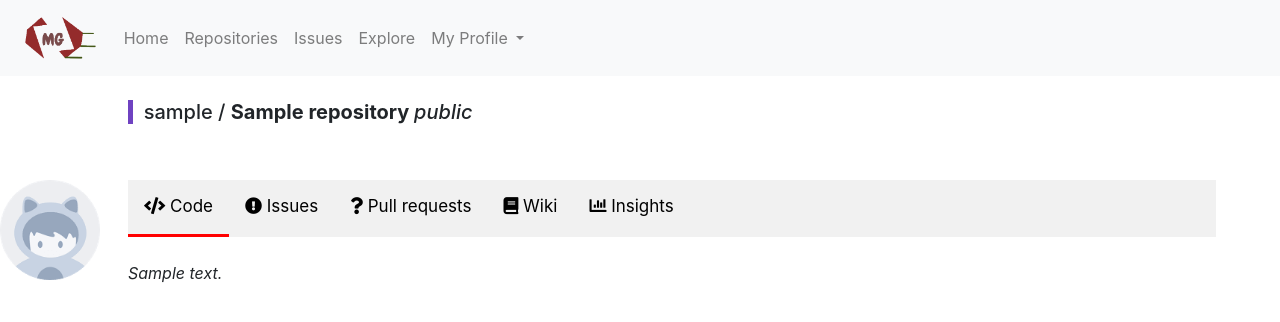
After one commit to jelenailic95/git_uks, a Django app: a page that uses my_git/templates/my_git/repositories/repository_preview.html in a window 1280 px wide. The commit adds this page. Shown: the top 322 px of the page. Run offline with Django 3.2, Linux system fonts and the light colour scheme; tables that the repository leaves empty hold one stand-in row (values such as "Sample post"); some libraries are stand-ins or nearby versions.

Commit message:
Added single repository preview

```diff
--- /dev/null
+++ b/my_git/templates/my_git/repositories/repository_preview.html
@@ -0,0 +1,27 @@
+{% extends "my_git/home.html" %}
+{% load static %}
+
+
+{% block content %}
+    <link rel="stylesheet" type="text/css" href="{% static 'my_git/styles/repositories.css' %}">
+
+    <br>
+    <h5 style="margin-left: 10%; border-left:5px solid #6f42c1"> &nbsp;
+        {{ owner }} / <b>{{ repository.name }} </b> <i>{{ repository.type }}</i></h5>
+    <br><br>
+    <img alt="User photo" src="../../../static/my_git/images/default_user.png"
+         class="img-circle" style="height:100px;"/>
+
+    <div class="topnav">
+        <a class="active" href="#"><i class="fa fa-code"></i> Code</a>
+        <a href="#"><i class="fa fa-exclamation-circle"></i> Issues</a>
+        <a href="#"><i class="fa fa-question"></i> Pull requests</a>
+        <a href="#"><i class="fa fa-book"></i> Wiki</a>
+        <a href="#"><i class="fa fa-chart-bar"></i> Insights</a>
+    </div>
+
+    <br>
+    <p style="margin-left: 10%">
+        <i> {{ repository.description }} </i>
+    </p>
+{% endblock %}
--- a/my_git/views.py
+++ b/my_git/views.py
@@ -136,5 +136,15 @@ def get_repositories(request):
     # obj.language = "Java"
     # obj.save()
 
+    return render(request, 'my_git/repositories/repositories.html', context)
 
-    return render(request, 'my_git/repositories/repositories.html', context)
+
+def get_repository(request, repo_name):
+    repository = Repository.objects.get(name=repo_name)
+
+    context = {
+        "repository": repository,
+        "owner": repository.owner
+    }
+
+    return render(request, 'my_git/repositories/repository_preview.html', context)
--- a/uks_project/urls.py
+++ b/uks_project/urls.py
@@ -31,6 +31,7 @@ urlpatterns = [
     path('issues/', my_git_views.issues_view, name='issues'),
     path('issues/new', my_git_views.new_issue, name='new-issue'),
     path('repositories/', my_git_views.get_repositories, name='repositories'),
+    path('repositories/<str:repo_name>', my_git_views.get_repository, name='repository_preview'),
 
 ]
 
```
Also changed, not shown: my_git/templates/my_git/repositories/repositories.html (+6 -2 lines).
